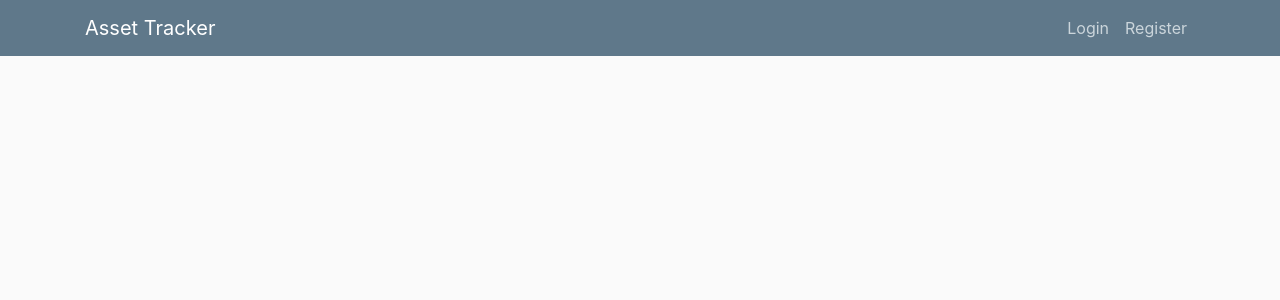
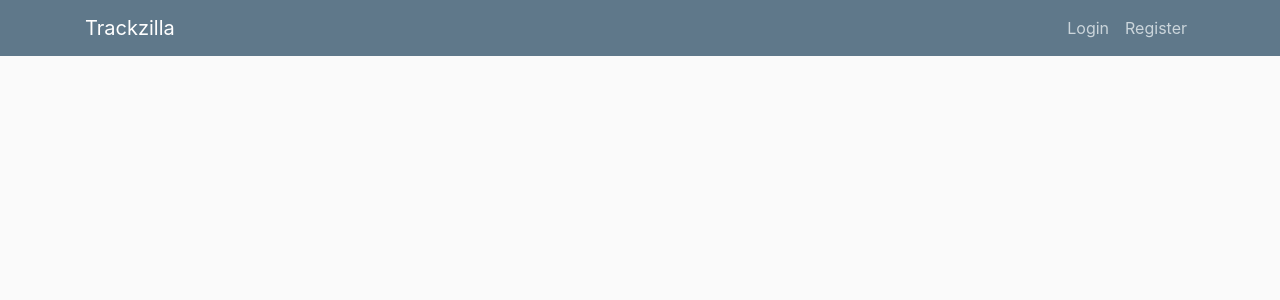
Before and after one commit to rajahks/Trackzilla, a Django app: page / in a window 1280 px wide. Shown: the top 300 px of the page. Run offline with Django 3.2, Linux system fonts and the light colour scheme; parts of the project's set-up code (start-up, migrations or seed data) failed here and were passed over; some libraries are stand-ins or nearby versions.

Commit message:
Moving base html and css to a Generic folder

```diff
--- a/apps/Users/templates/Users/home.html
+++ b/apps/Users/templates/Users/home.html
@@ -1,4 +1,4 @@
-{% extends "Users/base.html" %}
+{% extends "Generic/base.html" %}
 {% block content %}
     <!-- Add our home page content here later -->
 {% endblock content %}
--- a/asseto/settings.py
+++ b/asseto/settings.py
@@ -57,7 +57,7 @@ ROOT_URLCONF = 'asseto.urls'
 TEMPLATES = [
     {
         'BACKEND': 'django.template.backends.django.DjangoTemplates',
-        'DIRS': [],
+        'DIRS': [os.path.join(BASE_DIR, 'templates')],
         'APP_DIRS': True,
         'OPTIONS': {
             'context_processors': [
@@ -121,6 +121,8 @@ USE_TZ = True
 # https://docs.djangoproject.com/en/2.2/howto/static-files/
 
 STATIC_URL = '/static/'
+# STATIC_URL = os.path.join(BASE_DIR, "static")
+
 
 # LOGGING configuration
 LOGGING = {
--- a/apps/Users/templates/Users/base.html
+++ b/templates/Generic/base.html
@@ -8,16 +8,16 @@
     <link rel="stylesheet" href="https://maxcdn.bootstrapcdn.com/bootstrap/4.0.0/css/bootstrap.min.css"
           integrity="sha384-Gn5384xqQ1aoWXA+058RXPxPg6fy4IWvTNh0E263XmFcJlSAwiGgFAW/dAiS6JXm" crossorigin="anonymous">
 
-    <link rel="stylesheet" type="text/css" href="{% static 'Users/main.css' %}">
+    <link rel="stylesheet" type="text/css" href="{% static 'Generic/main.css' %}">
 
-    <title>Asset Tracker</title>
+    <title>Trackzilla</title>
 
 </head>
 <body>
 <header class="site-header">
     <nav class="navbar navbar-expand-md navbar-dark bg-steel fixed-top">
         <div class="container">
-            <a class="navbar-brand mr-4" href="{% url 'tracker-home' %}">Asset Tracker</a>
+            <a class="navbar-brand mr-4" href="{% url 'tracker-home' %}">Trackzilla</a>
             <button class="navbar-toggler" type="button" data-toggle="collapse" data-target="#navbarToggle"
                     aria-controls="navbarToggle" aria-expanded="false" aria-label="Toggle navigation">
                 <span class="navbar-toggler-icon"></span>
```
Also changed, not shown: static/Generic/main.css (renamed from apps/Users/static/Users/main.css).
